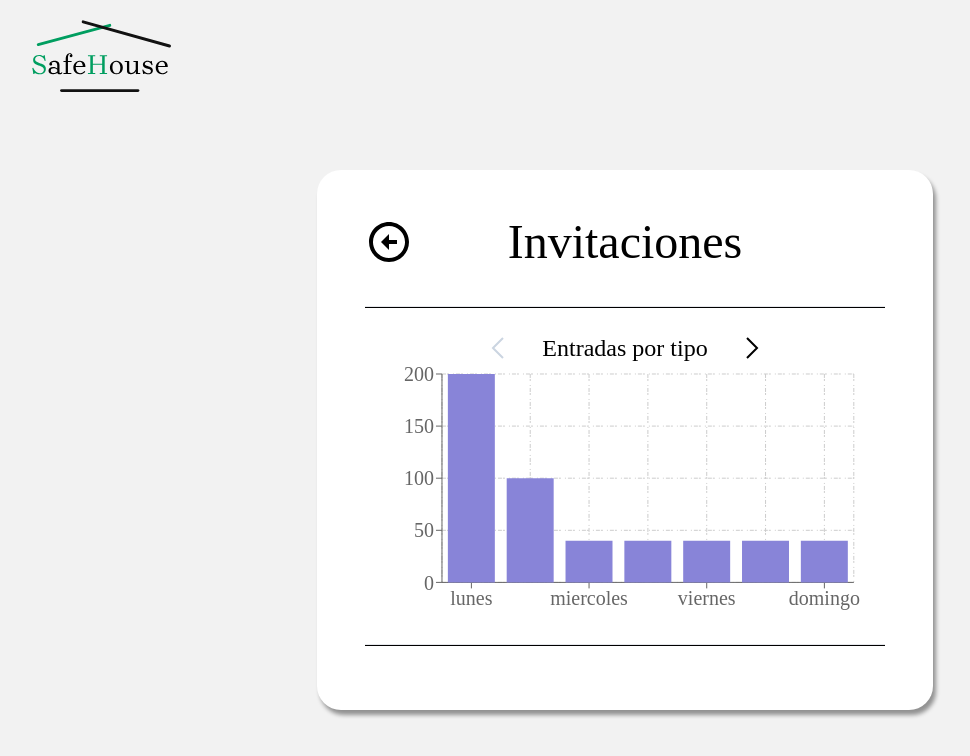
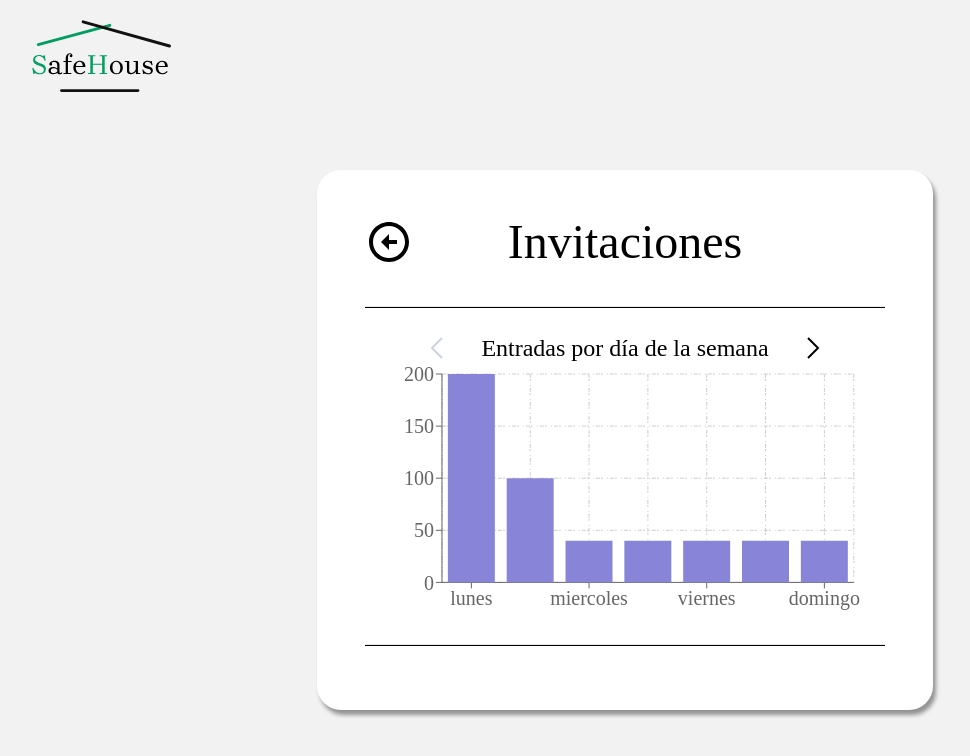
Before and after one commit to Fabio-Alfredo/deploy_definit, a React (Vite) app in the folder safeHouse-frontEnd/: page /graphics in a window 1280 px wide. Shown: the top 756 px of the page, without its empty margins (15-985 px from the left). Built offline with nearby package versions, Linux system fonts and the light colour scheme; a web font is replaced by a local one.

Commit message:
update: reformation components

```diff
--- a/safeHouse-frontEnd/src/components/graphicsComponents/ContainerGraphics.jsx
+++ b/safeHouse-frontEnd/src/components/graphicsComponents/ContainerGraphics.jsx
@@ -1,8 +1,8 @@
 import React, { useState } from 'react';
 import Navigation from '../Navigation';
 import PieChartGraphic from './PieChartGraphic';
-import { GrNext, GrPrevious } from "react-icons/gr";
 import BarChartGraphic from './BarChartGraphic';
+import NavigationGraphics from './NavigationGraphics';
 
 
 const ContainerGraphics = () => {
@@ -27,17 +27,7 @@ const ContainerGraphics = () => {
                 <Navigation title={"Invitaciones"} />
                 <hr className='h-0.5 bg-black mb-6 mx-4' />
                 <div className='flex font-brygada-1918 text-xs md:text-xl justify-center items-center flex-col'>
-                    <h1 className=' text-2xl text-center w-full gap-8 flex justify-center items-center'>
-                        <GrPrevious
-                            className={`icon ${currentGraphic === 0 ? 'disabled text-slate-300 ' : ' cursor-pointer'}`}
-                            onClick={handlePreviewGraphic}
-                        />
-                        {currentGraphic === 0 ? 'Entradas por tipo' : 'Entradas por día de la semana'}
-                        <GrNext
-                            className={`icon ${currentGraphic === 1 ? 'disabled text-slate-300' : ' cursor-pointer'}`}
-                            onClick={handleNextGraphic}
-                        />
-                    </h1>
+                    <NavigationGraphics handleNextGraphic={handleNextGraphic} handlePreviewGraphic={handlePreviewGraphic} currentGraphic={currentGraphic} />
                     {currentGraphic === 0 ? <BarChartGraphic /> : <PieChartGraphic />}
                 </div>
                 <hr className='h-0.5 bg-black my-8 mx-4' />
--- /dev/null
+++ b/safeHouse-frontEnd/src/components/graphicsComponents/NavigationGraphics.jsx
@@ -0,0 +1,23 @@
+import React, {useState} from 'react';
+import { GrNext, GrPrevious } from "react-icons/gr";
+
+const NavigationGraphics = ({ handleNextGraphic,currentGraphic, handlePreviewGraphic}) => {
+
+    return (
+        <>
+            <h1 className=' text-2xl text-center w-full gap-8 flex justify-center items-center'>
+                <GrPrevious
+                    className={`icon ${currentGraphic === 0 ? 'disabled text-slate-300 ' : ' cursor-pointer hover:scale-110 duration-500'}`}
+                    onClick={handlePreviewGraphic}
+                />
+                {currentGraphic === 0 ? 'Entradas por día de la semana' : 'Entradas por tipo'}
+                <GrNext
+                    className={`icon ${currentGraphic === 1 ? 'disabled text-slate-300' : ' cursor-pointer hover:scale-110 duration-500'}`}
+                    onClick={handleNextGraphic}
+                />
+            </h1>
+        </>
+    );
+};
+
+export default NavigationGraphics;
```
